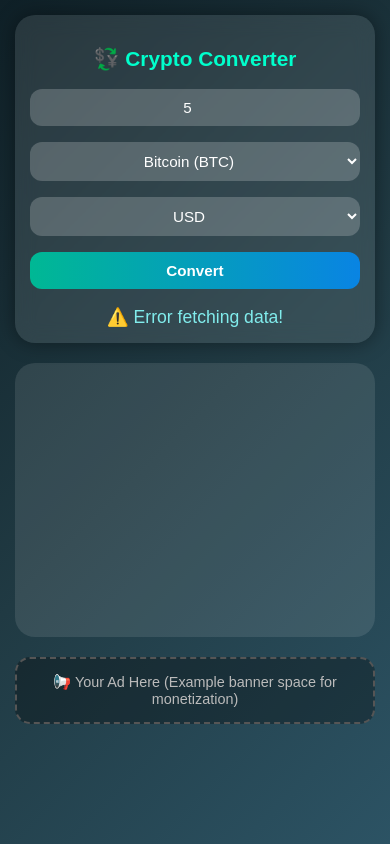
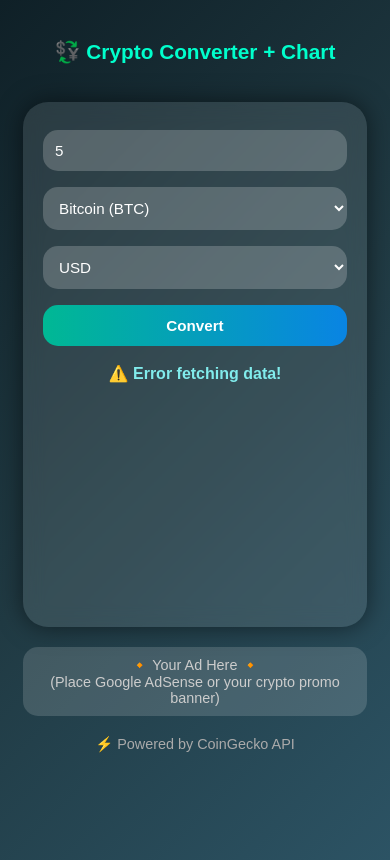
Before and after one commit to Sai377rmj/Crypto-convert, a plain HTML site: page index.html in a window 390 px wide. Both pictures are taken after typing "5" into the empty fields and a click on the button "Convert". Drawn offline with nearby package versions, Linux system fonts and the light colour scheme; no server answers.

Commit message:
index.html

```diff
--- a/index.html
+++ b/index.html
@@ -1,12 +1,13 @@
 <!DOCTYPE html>
 <html lang="en">
 <head>
-  <meta charset="UTF-8" />
-  <meta name="viewport" content="width=device-width, initial-scale=1.0" />
+  <meta charset="UTF-8">
+  <meta name="viewport" content="width=device-width, initial-scale=1.0">
   <title>Crypto Converter & Chart</title>
-  <script src="https://cdn.jsdelivr.net/npm/chart.js"></script>
   <style>
-    * { box-sizing: border-box; }
+    * {
+      box-sizing: border-box;
+    }
     body {
       font-family: "Poppins", sans-serif;
       background: linear-gradient(135deg, #0f2027, #203a43, #2c5364);
@@ -14,90 +15,78 @@
       display: flex;
       flex-direction: column;
       align-items: center;
+      justify-content: flex-start;
       min-height: 100vh;
-      margin: 0;
       padding: 15px;
     }
-
     .converter {
       background: rgba(255, 255, 255, 0.1);
       backdrop-filter: blur(10px);
       padding: 20px;
-      border-radius: 20px;
-      box-shadow: 0 0 20px rgba(0,0,0,0.4);
+      border-radius: 25px;
+      box-shadow: 0 0 25px rgba(0, 0, 0, 0.5);
       width: 100%;
-      max-width: 400px;
+      max-width: 380px;
       text-align: center;
+      margin-top: 20px;
     }
-
-    h2 { color: #00ffcc; margin-bottom: 10px; }
-
+    h2 {
+      color: #00ffcc;
+    }
     input, select, button {
       width: 100%;
-      padding: 10px;
+      padding: 12px;
       margin: 8px 0;
-      border-radius: 12px;
+      border-radius: 15px;
       border: none;
+      outline: none;
       font-size: 1em;
-      text-align: center;
       background: rgba(255, 255, 255, 0.2);
       color: #fff;
-      outline: none;
     }
-
     button {
       background: linear-gradient(90deg, #00b894, #0984e3);
       font-weight: bold;
       cursor: pointer;
       transition: 0.3s;
     }
-
-    button:hover { transform: scale(1.05); background: linear-gradient(90deg, #00cec9, #74b9ff); }
-
+    button:hover {
+      background: linear-gradient(90deg, #00cec9, #74b9ff);
+      transform: scale(1.05);
+    }
     .result {
       margin-top: 10px;
-      font-size: 1.1em;
+      font-weight: bold;
       color: #81ecec;
-      word-wrap: break-word;
     }
-
-    .chart-container {
+    canvas {
       margin-top: 20px;
       width: 100%;
-      max-width: 400px;
-      background: rgba(255,255,255,0.1);
-      border-radius: 20px;
-      padding: 10px;
+      max-width: 360px;
+      height: 200px;
     }
-
-    canvas {
-      width: 100% !important;
-      height: 250px !important;
-    }
-
     .ads {
       margin-top: 20px;
       width: 100%;
-      max-width: 400px;
-      background: rgba(0,0,0,0.3);
-      color: #bbb;
-      border: 2px dashed #555;
+      max-width: 360px;
+      text-align: center;
+      background: rgba(255, 255, 255, 0.15);
+      padding: 10px;
       border-radius: 15px;
-      text-align: center;
-      padding: 15px;
       font-size: 0.9em;
+      color: #ccc;
     }
-
     @media (max-width: 480px) {
-      .converter { padding: 15px; }
       h2 { font-size: 1.3em; }
       input, select, button { font-size: 0.95em; }
     }
   </style>
 </head>
 <body>
+
+  <h2>💱 Crypto Converter + Chart</h2>
+
   <div class="converter">
-    <h2>💱 Crypto Converter</h2>
     <input type="number" id="amount" placeholder="Enter amount" />
 
     <select id="from">
@@ -111,7 +100,6 @@
       <option value="ripple">Ripple (XRP)</option>
       <option value="dogecoin">Dogecoin (DOGE)</option>
       <option value="cardano">Cardano (ADA)</option>
-      <option value="polkadot">Polkadot (DOT)</option>
       <option value="shiba-inu">Shiba Inu (SHIB)</option>
       <option value="litecoin">Litecoin (LTC)</option>
     </select>
@@ -131,18 +119,19 @@
 
     <button onclick="convert()">Convert</button>
     <div class="result" id="result">Result will appear here</div>
-  </div>
-
-  <div class="chart-container">
-    <canvas id="priceChart"></canvas>
+    <canvas id="chart"></canvas>
   </div>
 
   <div class="ads">
-    📢 Your Ad Here (Example banner space for monetization)
+    🔸 Your Ad Here 🔸 <br>
+    (Place Google AdSense or your crypto promo banner)
   </div>
 
+  <div style="margin-top:20px; color:#aaa; font-size:0.9em;">⚡ Powered by CoinGecko API</div>
+
+  <script src="https://cdn.jsdelivr.net/npm/chart.js"></script>
   <script>
-    let chartInstance;
+    let chartInstance = null;
 
     async function convert() {
       const amount = document.getElementById("amount").value;
@@ -156,8 +145,10 @@
       }
 
       try {
-        // ✅ Fetch conversion rate properly
-        const res = await fetch(`https://api.coingecko.com/api/v3/simple/price?ids=${from}&vs_currencies=${to}`);
+        // CoinGecko API for price conversion
+        const res = await fetch(
+          `https://api.coingecko.com/api/v3/simple/price?ids=${from}&vs_currencies=${to}`
+        );
         const data = await res.json();
 
         if (!data[from] || !data[from][to]) {
@@ -167,52 +158,60 @@
 
         const rate = data[from][to];
         const result = amount * rate;
-        resultEl.innerHTML = `${amount} ${from.toUpperCase()} = ${result.toFixed(6)} ${to.toUpperCase()}`;
+        resultEl.innerHTML = `${amount} ${from.toUpperCase()} = ${result.toFixed(4)} ${to.toUpperCase()}`;
 
-        // 🟢 Load chart for selected coin
-        loadChart(from, to);
+        // Fetch 7-day market chart
+        const chartRes = await fetch(
+          `https://api.coingecko.com/api/v3/coins/${from}/market_chart?vs_currency=${to}&days=7`
+        );
+        const chartData = await chartRes.json();
+
+        if (chartData.prices) {
+          const labels = chartData.prices.map(p => new Date(p[0]).toLocaleDateString());
+          const prices = chartData.prices.map(p => p[1]);
+
+          drawChart(labels, prices, from, to);
+        } else {
+          resultEl.innerHTML += "<br>⚠️ Chart data not available!";
+        }
+
       } catch (error) {
         resultEl.innerHTML = "⚠️ Error fetching data!";
       }
     }
 
-    async function loadChart(coinId, currency) {
-      try {
-        const res = await fetch(`https://api.coingecko.com/api/v3/coins/${coinId}/market_chart?vs_currency=${currency}&days=7`);
-        const data = await res.json();
+    function drawChart(labels, data, from, to) {
+      const ctx = document.getElementById("chart").getContext("2d");
 
-        const prices = data.prices.map(p => p[1]);
-        const labels = data.prices.map(p => new Date(p[0]).toLocaleDateString());
-
-        const ctx = document.getElementById('priceChart').getContext('2d');
       if (chartInstance) chartInstance.destroy();
 
       chartInstance = new Chart(ctx, {
-          type: 'line',
+        type: "line",
         data: {
           labels: labels,
           datasets: [{
-              label: `${coinId.toUpperCase()} Price (${currency.toUpperCase()}) - Last 7 Days`,
-              data: prices,
-              borderColor: '#00ffcc',
+            label: `${from.toUpperCase()} Price (${to.toUpperCase()})`,
+            data: data,
+            borderColor: "#00ffcc",
             borderWidth: 2,
+            pointRadius: 0,
             tension: 0.3,
             fill: true,
-              backgroundColor: 'rgba(0, 255, 204, 0.1)'
+            backgroundColor: "rgba(0,255,204,0.1)"
           }]
         },
         options: {
           responsive: true,
+          maintainAspectRatio: false,
           scales: {
-              x: { ticks: { color: '#ccc' } },
-              y: { ticks: { color: '#ccc' } }
+            x: { ticks: { color: "#fff", font: { size: 10 } } },
+            y: { ticks: { color: "#fff", font: { size: 10 } } }
           },
-            plugins: { legend: { labels: { color: '#fff' } } }
+          plugins: {
+            legend: { labels: { color: "#fff" } }
+          }
         }
       });
-      } catch (error) {
-        console.error("Chart error:", error);
-      }
     }
   </script>
 </body>
```
Lines whose indentation alone changed are shown as unchanged.
